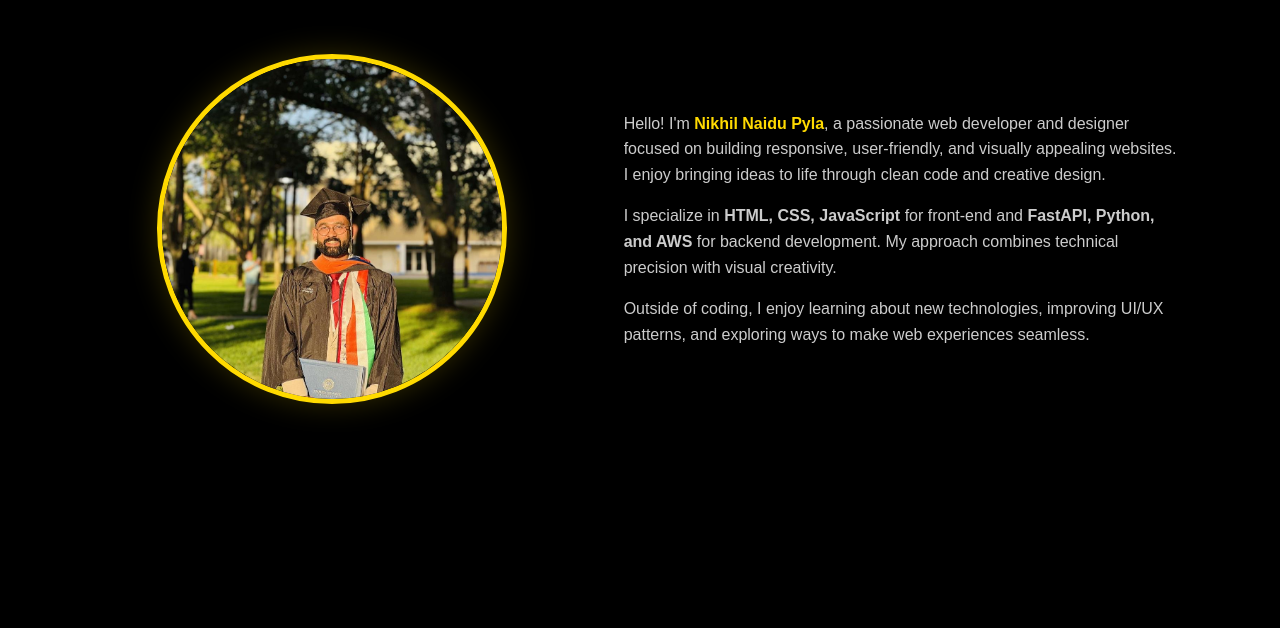
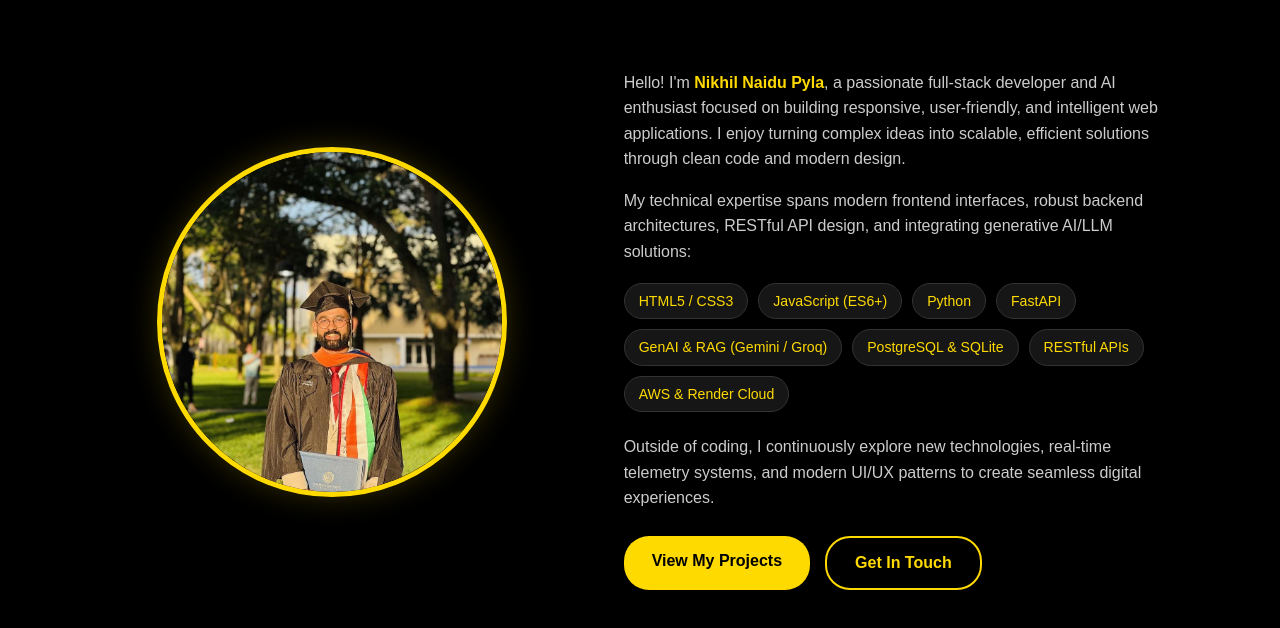
Before and after one commit to nikhilnaidupyla-art/portfolio, a plain HTML site: page about.html in a window 1280 px wide. Shown: the part 282-910 px from the top of the page. Before the commit the page ends 800 px from the top, so only its background shows below. Drawn offline with Linux system fonts and the light colour scheme.

Commit message:
Update contact number, add VizagBus AI project, and enhance skillset

```diff
--- a/CSS/style.css
+++ b/CSS/style.css
@@ -227,6 +227,30 @@ img {
 .about-info .highlight {
   color: #ffda00;
   font-weight: 600;
+}
+
+.skills-tags {
+  display: flex;
+  flex-wrap: wrap;
+  gap: 10px;
+  margin: 18px 0 22px 0;
+}
+
+.skill-tag {
+  background-color: #161616;
+  color: #ffda00;
+  border: 1px solid #333;
+  padding: 6px 14px;
+  border-radius: 20px;
+  font-size: 0.88rem;
+  font-weight: 500;
+  transition: all 0.3s ease;
+}
+
+.skill-tag:hover {
+  border-color: #ffda00;
+  transform: translateY(-2px);
+  box-shadow: 0 4px 12px rgba(255, 218, 0, 0.25);
 }
 
 .about-buttons {
--- a/about.html
+++ b/about.html
@@ -27,18 +27,30 @@
 <!-- Right side: Text content -->
 <div class="about-info">
 <p>
-        Hello! I'm <span class="highlight">Nikhil Naidu Pyla</span>, a passionate web developer and designer
-        focused on building responsive, user-friendly, and visually appealing websites.
-        I enjoy bringing ideas to life through clean code and creative design.
+        Hello! I'm <span class="highlight">Nikhil Naidu Pyla</span>, a passionate full-stack developer and AI enthusiast
+        focused on building responsive, user-friendly, and intelligent web applications.
+        I enjoy turning complex ideas into scalable, efficient solutions through clean code and modern design.
 </p>
 <p>
-        I specialize in <strong>HTML, CSS, JavaScript</strong> for front-end and <strong>FastAPI, Python, and AWS</strong> for backend development.
-        My approach combines technical precision with visual creativity.
+        My technical expertise spans modern frontend interfaces, robust backend architectures, RESTful API design, and integrating generative AI/LLM solutions:
 </p>
+<div class="skills-tags">
+        <span class="skill-tag">HTML5 / CSS3</span>
+        <span class="skill-tag">JavaScript (ES6+)</span>
+        <span class="skill-tag">Python</span>
+        <span class="skill-tag">FastAPI</span>
+        <span class="skill-tag">GenAI & RAG (Gemini / Groq)</span>
+        <span class="skill-tag">PostgreSQL & SQLite</span>
+        <span class="skill-tag">RESTful APIs</span>
+        <span class="skill-tag">AWS & Render Cloud</span>
+</div>
 <p>
-        Outside of coding, I enjoy learning about new technologies, improving UI/UX patterns,
-        and exploring ways to make web experiences seamless.
+        Outside of coding, I continuously explore new technologies, real-time telemetry systems, and modern UI/UX patterns to create seamless digital experiences.
 </p>
+<div class="about-buttons">
+        <a href="projects.html" class="about-btn">View My Projects</a>
+        <a href="contact.html" class="about-btn outline">Get In Touch</a>
+</div>
 </div>
 </div>
 </section>
```
Also changed, not shown: contact.html (+1 -1 lines), projects.html (+13 -1 lines), Image/vizag_bus.jpg (added).
